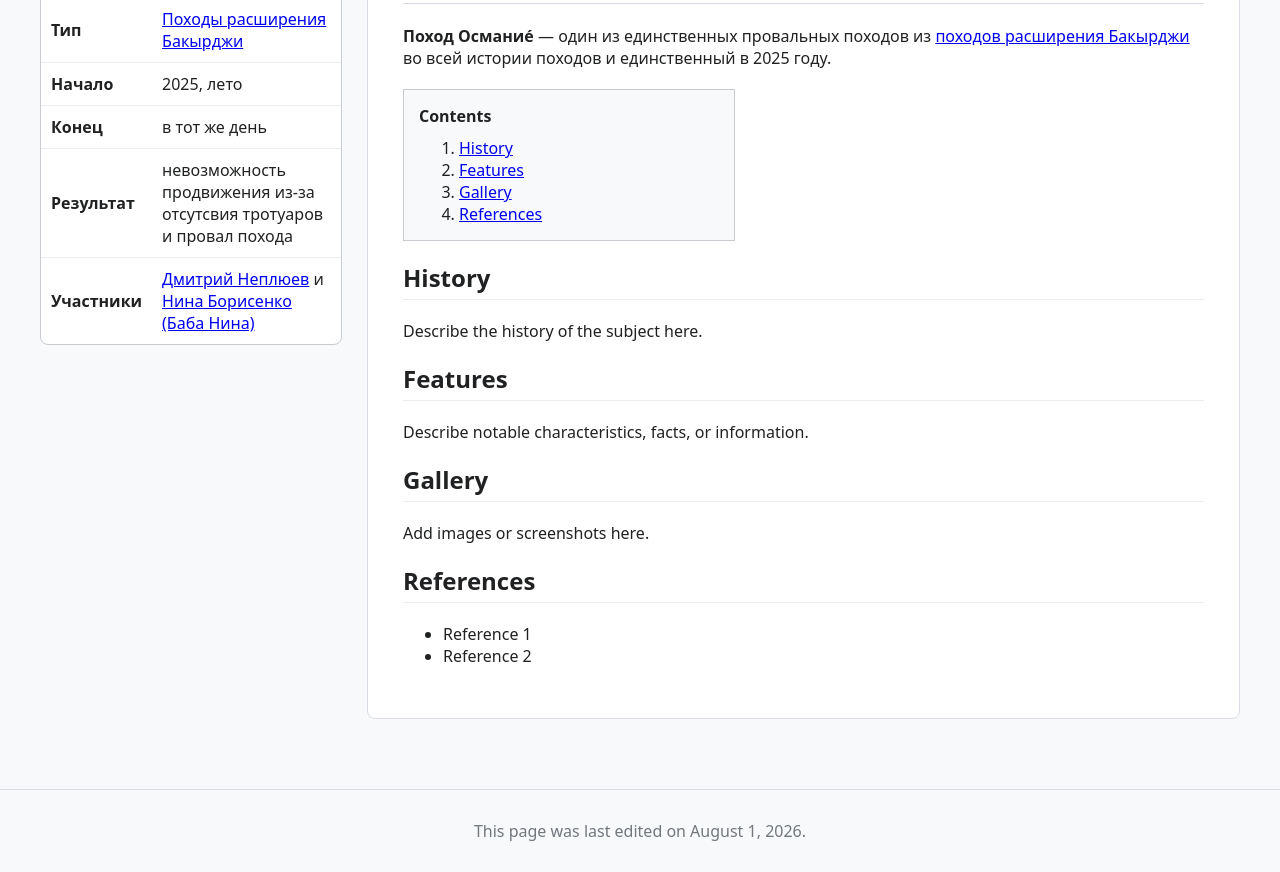
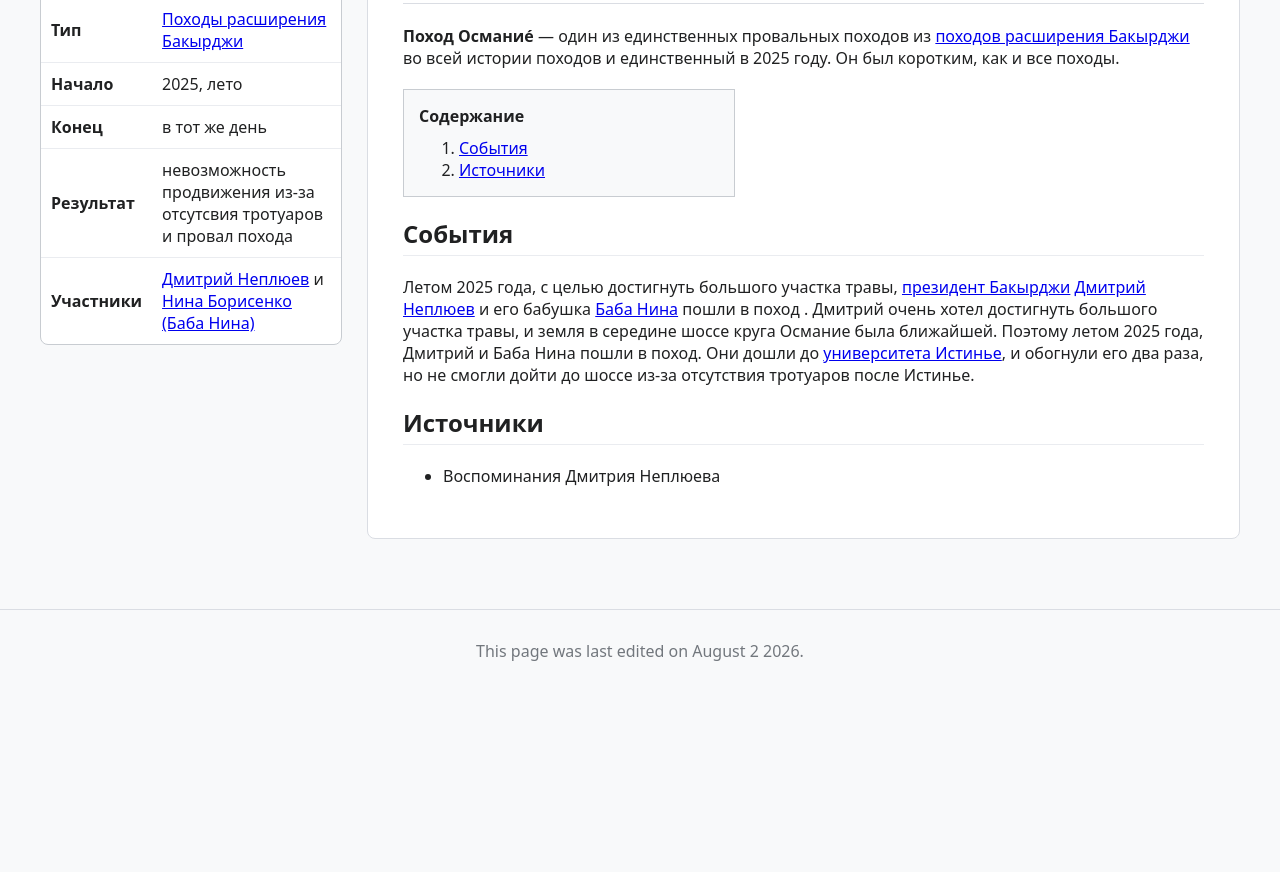
Before and after one commit to Maxenoz/maxenoz.github.io, a plain HTML site: page bkwiki/a/2/index.html in a window 1280 px wide. Shown: the part 186-1058 px from the top of the page. After the commit the page ends 878 px from the top, so only its background shows below. Drawn offline with Linux system fonts and the light colour scheme.

Commit message:
Update index.html

```diff
--- a/bkwiki/a/2/index.html
+++ b/bkwiki/a/2/index.html
@@ -188,45 +188,34 @@ placeholder="Искать в Бакырджи Вики...">
 
 <p>
 <b>Поход Османиé</b> — один из единственных провальных походов из <a href="https://maxenoz.github.io/bkwiki/a/3/">походов расширения Бакырджи</a> во всей истории походов
-и единственный в 2025 году.
+и единственный в 2025 году. Он был коротким, как и все походы.
 </p>
 
 <div class="toc">
 
-<b>Contents</b>
+<b>Содержание</b>
 
 <ol>
-<li><a href="#history">History</a></li>
-<li><a href="#features">Features</a></li>
-<li><a href="#gallery">Gallery</a></li>
-<li><a href="#references">References</a></li>
+<li><a href="#history">События</a></li>
+<li><a href="#references">Источники</a></li>
 </ol>
 
 </div>
 
-<h2 id="history">History</h2>
+<h2 id="history">События</h2>
 
 <p>
-Describe the history of the subject here.
+Летом 2025 года, с целью достигнуть большого участка травы, <a href="https://maxenoz.github.io/bkwiki/a/6/">президент Бакырджи</a> <a href="maxenoz.github.io/bkwiki/a/4/">Дмитрий Неплюев</a> и его бабушка <a href="maxenoz.github.io/a/5/">Баба Нина</a> пошли в поход .
+Дмитрий очень хотел достигнуть большого участка травы, и земля в середине шоссе круга Османие была ближайшей. Поэтому летом 2025 года, Дмитрий и Баба Нина пошли в поход.
+Они дошли до <a href="maxenoz.github.io/bkwiki/a/7/">университета Истинье</a>, и обогнули его два раза, но не смогли дойти до шоссе из-за отсутствия тротуаров после Истинье.
 </p>
 
-<h2 id="features">Features</h2>
 
-<p>
-Describe notable characteristics, facts, or information.
-</p>
 
-<h2 id="gallery">Gallery</h2>
-
-<p>
-Add images or screenshots here.
-</p>
-
-<h2 id="references">References</h2>
+<h2 id="references">Источники</h2>
 
 <ul>
-<li>Reference 1</li>
-<li>Reference 2</li>
+<li>Воспоминания Дмитрия Неплюева</li>
 </ul>
 
 </main>
@@ -235,7 +224,7 @@ Add images or screenshots here.
 
 <footer>
 
-This page was last edited on August 1, 2026.
+This page was last edited on August 2 2026.
 
 </footer>
 
```
